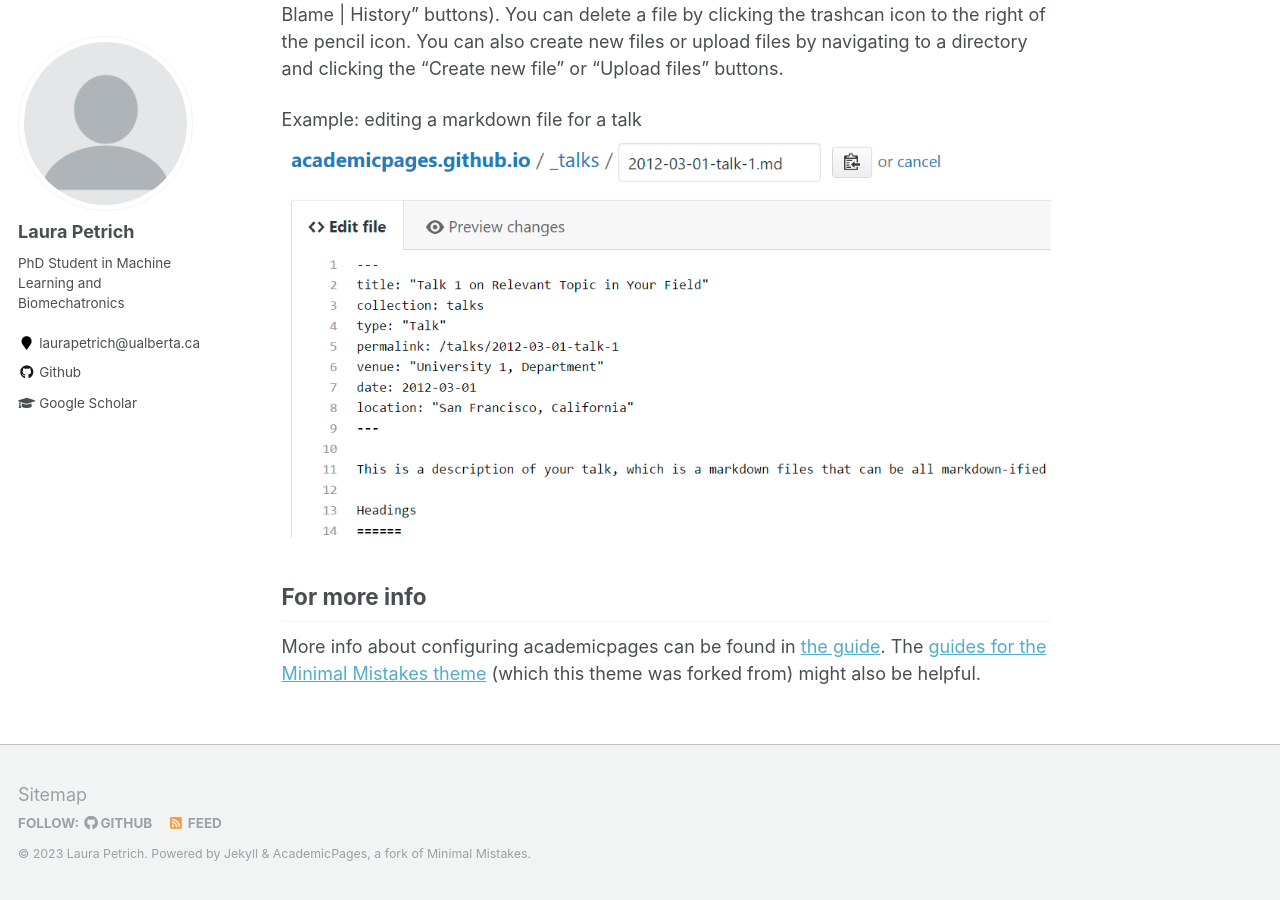
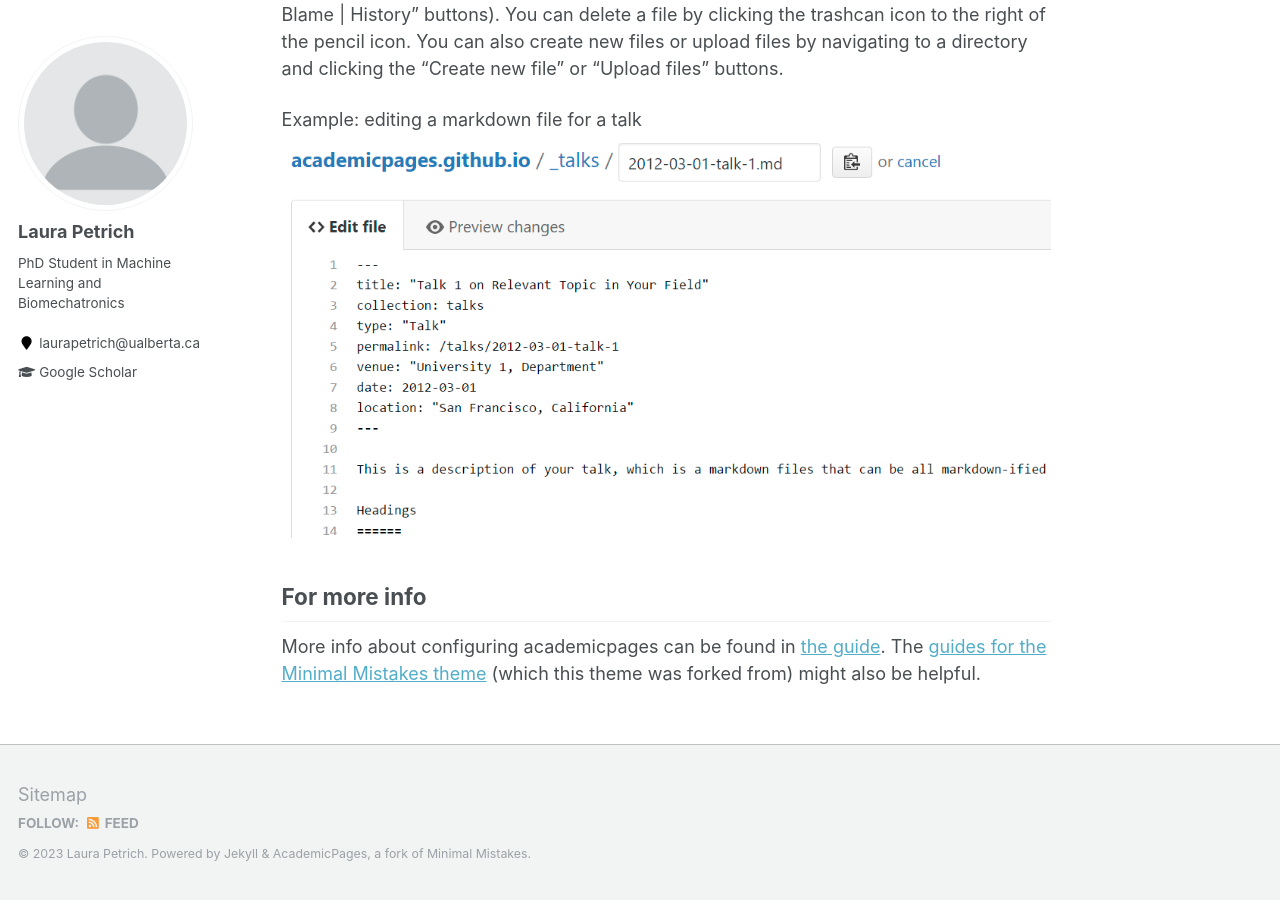
Before and after one commit to lpetrich/lpetrich.github.io, a Jekyll site: the page built from _pages/about.md, in a window 1280 px wide and 900 px high, scrolled down 2463 px. Built offline with Jekyll 4.4.1, drawn with Linux system fonts in a browser that asks for light colours.

Commit message:
remove github name

```diff
--- a/_config.yml
+++ b/_config.yml
@@ -96,7 +96,7 @@ author:
   flickr           :
   facebook         :
   foursquare       :
-  github           : "lpetrich"
+  github           : #"lpetrich"
   google_plus      :
   keybase          :
   instagram        :
```
